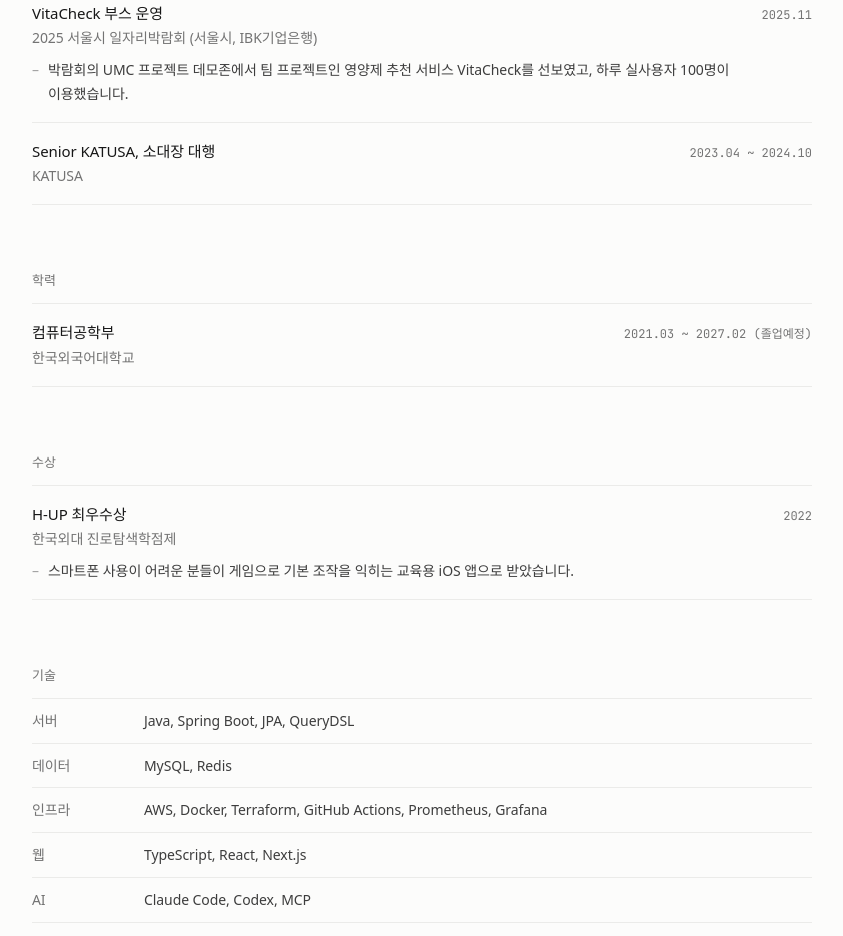
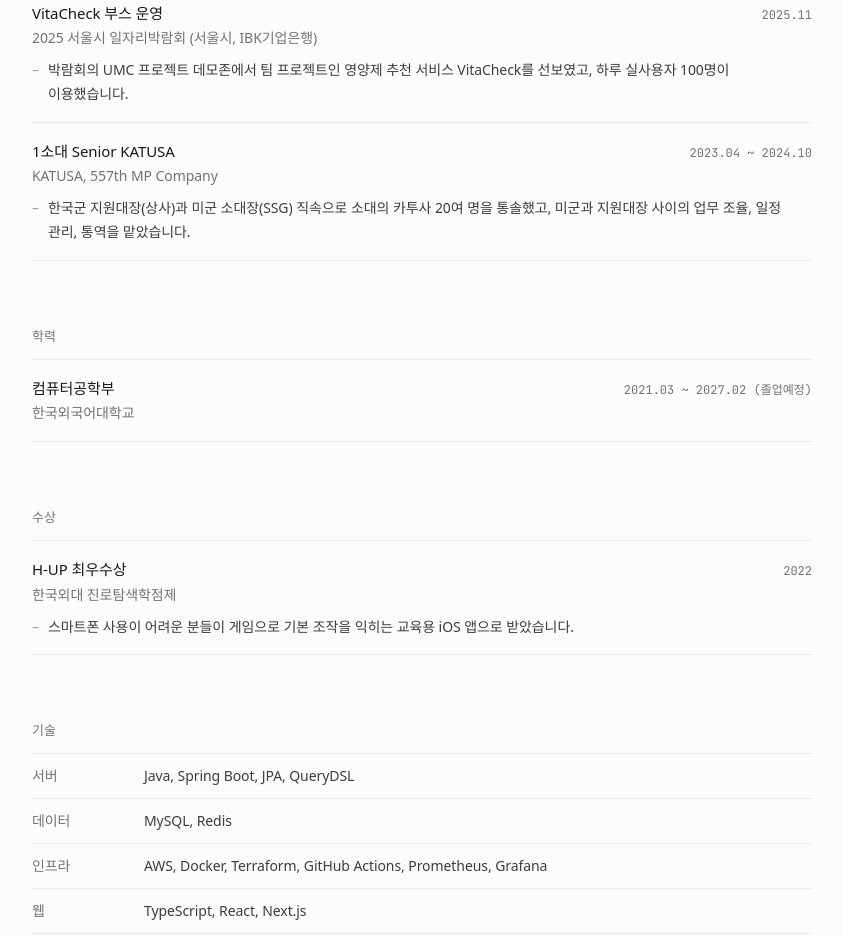
Before and after one commit to TAEW00KIM/TAEW00KIM.github.io, a React (Vite) app: page / in a window 1280 px wide. Shown: the part 5300-6236 px from the top of the page, without its empty margins (412-1255 px from the left). Built offline with nearby package versions, Linux system fonts and the light colour scheme; a web font is replaced by a local one.

Commit message:
Activities: KATUSA entry names the unit and the actual role instead of 'acting platoon leader'

```diff
--- a/src/data.en.ts
+++ b/src/data.en.ts
@@ -92,10 +92,10 @@ export const experience: { tabs: ExpTab[] } = {
           bullets: ["At the fair's UMC project demo zone, we showcased our team project VitaCheck, a supplement recommendation service, and 100 real users a day used it."],
         },
         {
-          title: "Senior KATUSA, Acting Platoon Leader",
-          org: "KATUSA",
+          title: "Senior KATUSA, 1st Platoon",
+          org: "KATUSA, 557th MP Company",
           period: "2023.04 ~ 2024.10",
-          bullets: [],
+          bullets: ["Led about 20 KATUSA soldiers in the platoon, reporting directly to the ROK Army support NCO and the US platoon leader (SSG). Coordinated work and schedules between the US side and the ROK staff, and interpreted in person."],
         },
       ],
     },
--- a/src/data.ts
+++ b/src/data.ts
@@ -102,10 +102,10 @@ export const experience: { tabs: ExpTab[] } = {
           bullets: ["박람회의 UMC 프로젝트 데모존에서 팀 프로젝트인 영양제 추천 서비스 VitaCheck를 선보였고, 하루 실사용자 100명이 이용했습니다."],
         },
         {
-          title: "Senior KATUSA, 소대장 대행",
-          org: "KATUSA",
+          title: "1소대 Senior KATUSA",
+          org: "KATUSA, 557th MP Company",
           period: "2023.04 ~ 2024.10",
-          bullets: [],
+          bullets: ["한국군 지원대장(상사)과 미군 소대장(SSG) 직속으로 소대의 카투사 20여 명을 통솔했고, 미군과 지원대장 사이의 업무 조율, 일정 관리, 통역을 맡았습니다."],
         },
       ],
     },
```
Also changed, not shown: 1 other file (tests, documents, lock files or other folders).
